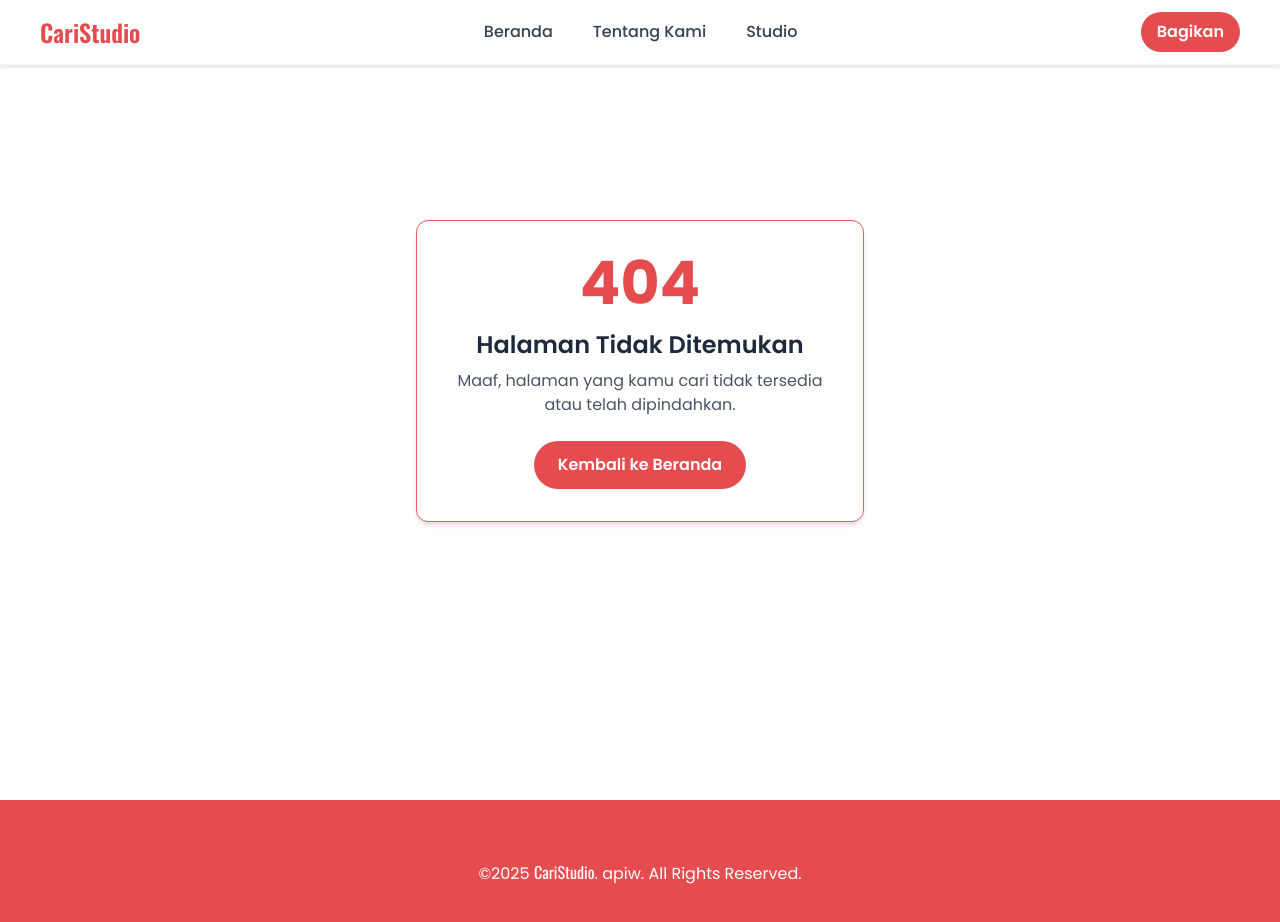
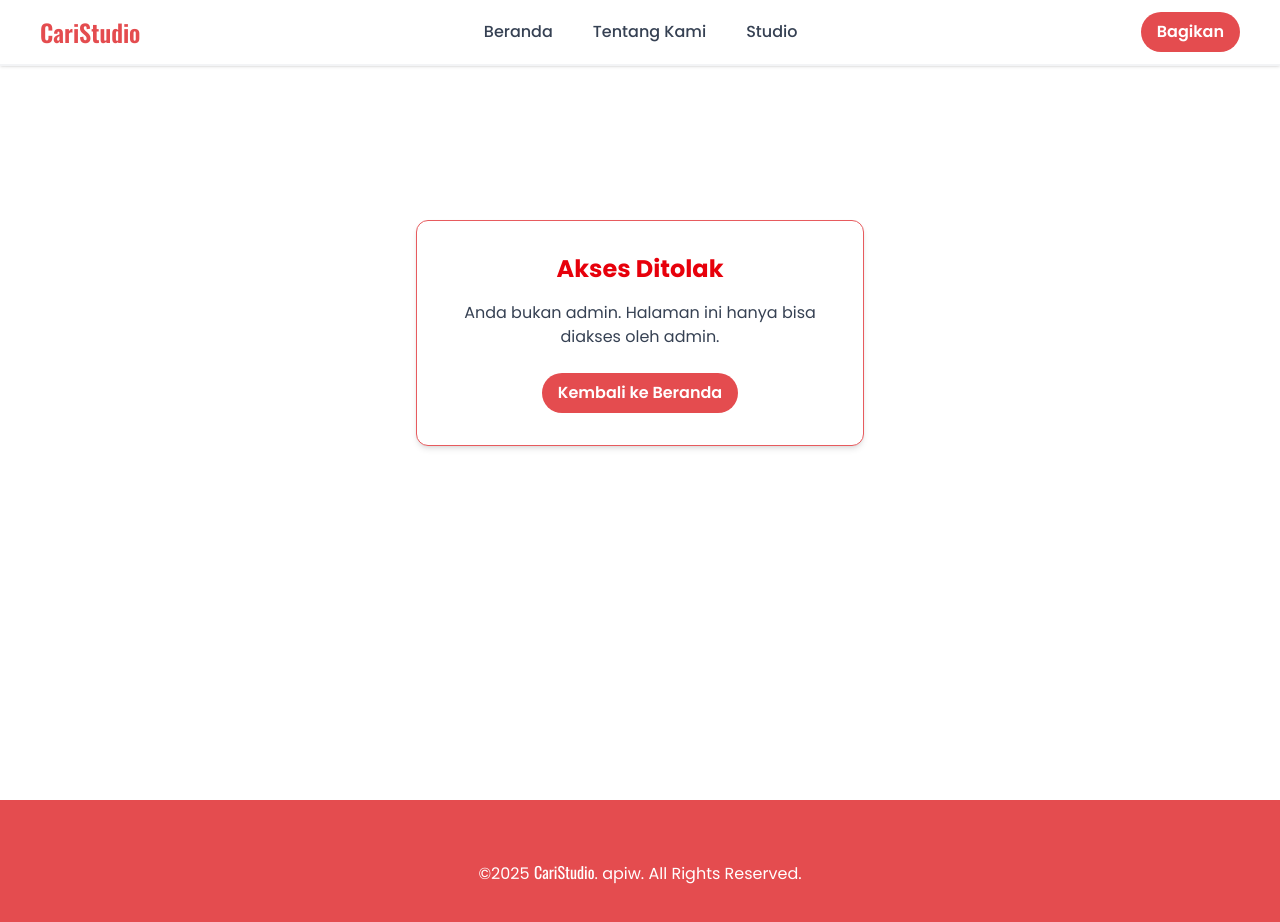
Before and after one commit to rafikahfi/caristudio-frontend, a React (Vite) app: page /compare in a window 1280 px wide. Before the commit this address led to /notauthorized. Shown: the top 922 px of the page. Built offline with nearby package versions, Linux system fonts and the light colour scheme; what @radix-ui/themes would draw is missing.

Commit message:
Memperbaiki Compare.jsx

```diff
--- a/src/pages/Compare.jsx
+++ b/src/pages/Compare.jsx
@@ -1,5 +1,5 @@
 import { useState, useEffect } from "react";
-import { Navigate } from "react-router-dom"; // ✅ Tambahan penting
+import NotAuthorized from "./NotAuthorized";
 import { getAllStudios } from "../services/studioAPI";
 import dummyData from "../data/dummy_studios_500.json";
 
@@ -31,11 +31,11 @@ const daftarKabupaten = [
   "Tarumajaya",
 ];
 
+const isAdmin = () => localStorage.getItem("admin") === "true";
+
 function Compare() {
-  const isAdmin = () => localStorage.getItem("admin") === "true";
-
   if (!isAdmin()) {
-    return <Navigate to="/notauthorized" replace />;
+    return <NotAuthorized />;
   }
 
   const [query, setQuery] = useState("");
```
